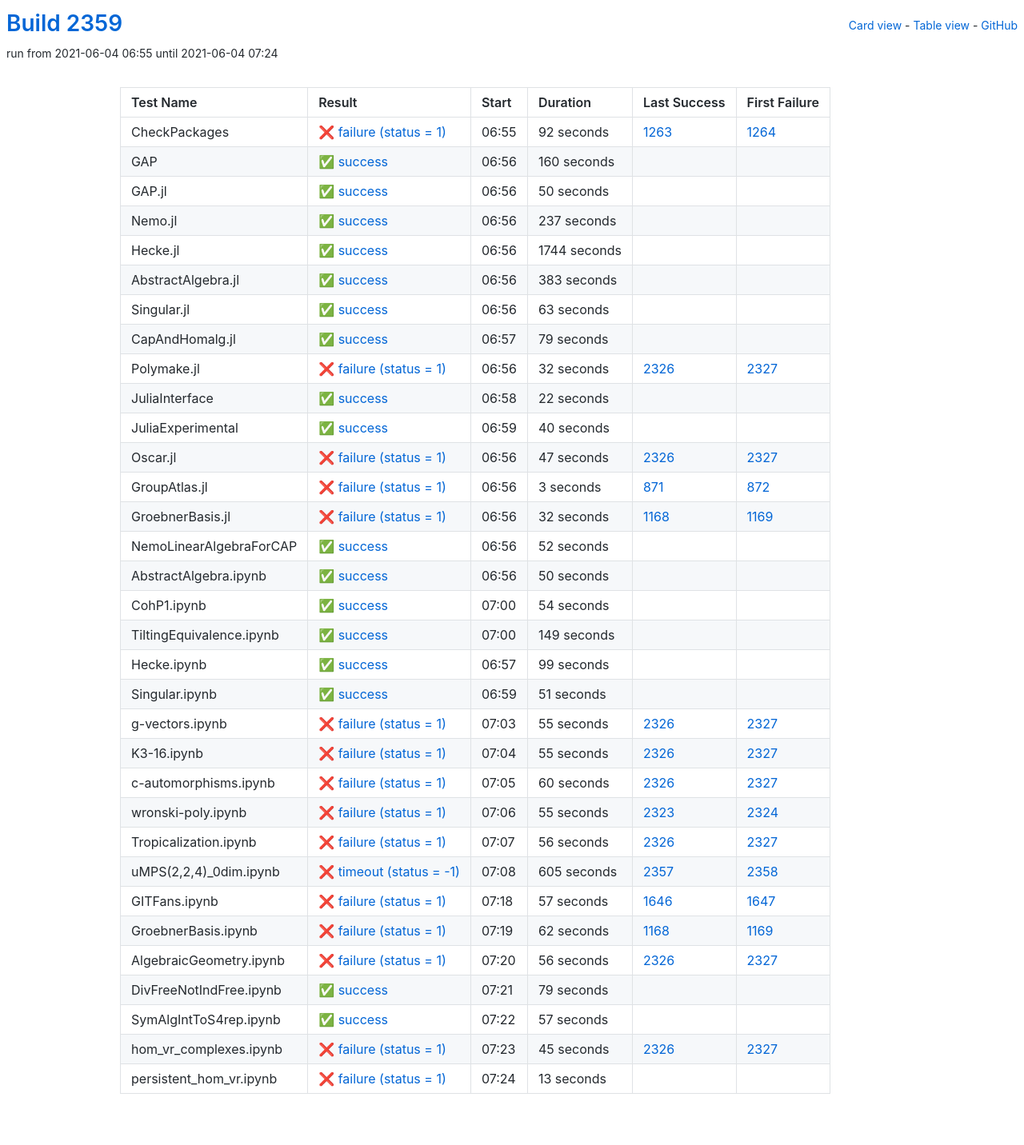
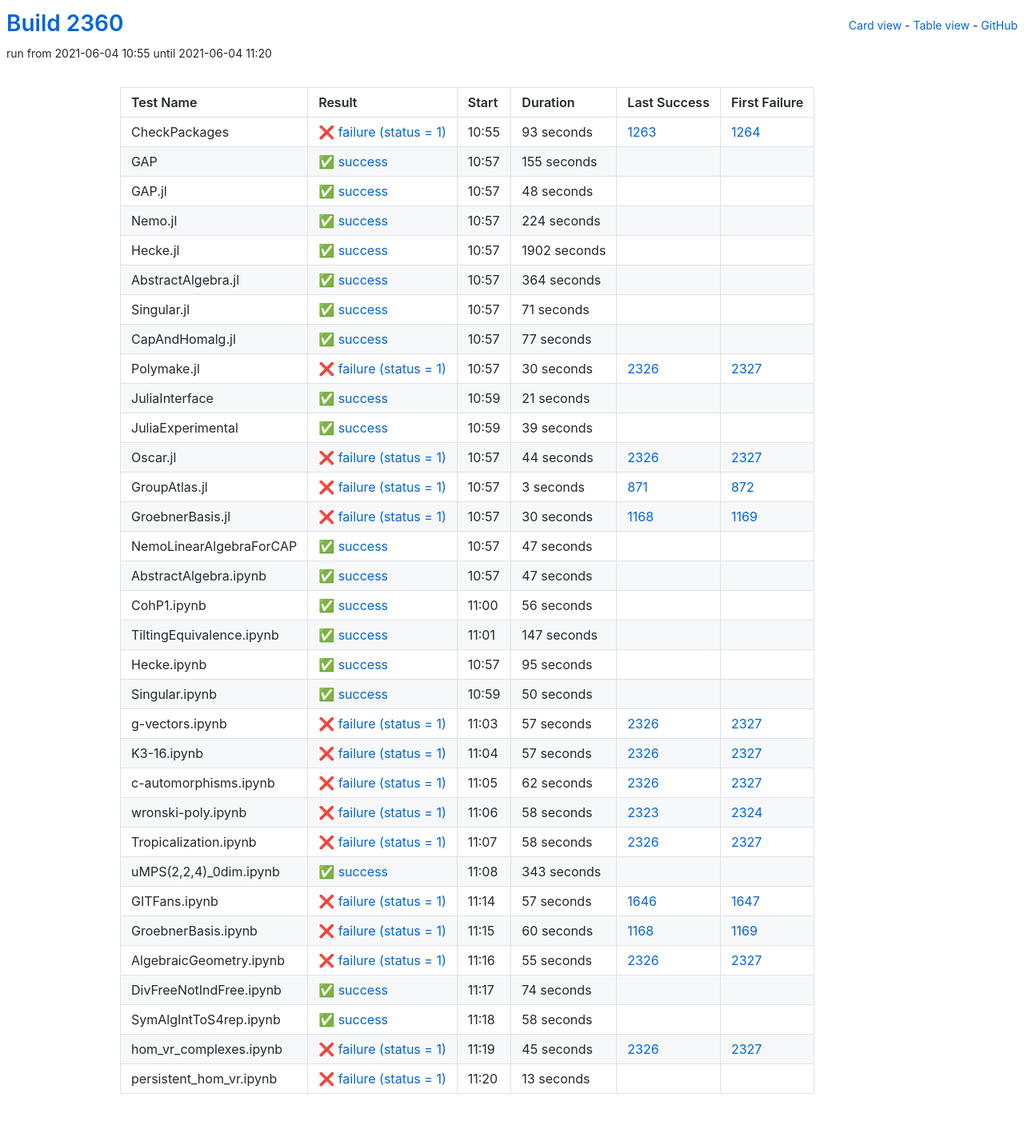
Before and after one commit to oscar-system/oscar-ci-status-stable, a Jekyll site: the page built from table.html, in a window 1280 px wide. Shown: the whole page at 80% size. Built offline with Jekyll 4.4.1, drawn with Linux system fonts in a browser that asks for light colours.

Commit message:
Build #2360

```diff
--- a/_data/ci.yml
+++ b/_data/ci.yml
@@ -1,6 +1,6 @@
 ---
-build: 2359
-build_url: https://oscarci.mathematik.uni-kl.de/job/oscar-stable/2359/
+build: 2360
+build_url: https://oscarci.mathematik.uni-kl.de/job/oscar-stable/2360/
 job: oscar-stable
 organization: oscar-system
 repo: oscar-ci-status-stable
@@ -8,152 +8,152 @@ repourl: https://github.com/oscar-system/oscar-ci-status-stable
 tests:
 - name: CheckPackages
   id: checkpackages
-  log: https://oscarci.mathematik.uni-kl.de/job/oscar-stable/2359/artifact/logs/build-2359/CheckPackages.log
-  start: 2021-06-04 06:55
+  log: https://oscarci.mathematik.uni-kl.de/job/oscar-stable/2360/artifact/logs/build-2360/CheckPackages.log
+  start: 2021-06-04 10:55
   success: false
   exitcode: 1
   status: failure
-  duration: 92
+  duration: 93
   last_success: 1263
   last_success_url: https://oscarci.mathematik.uni-kl.de/job/oscar-stable/1263/
   first_failure: 1264
   first_failure_url: https://oscarci.mathematik.uni-kl.de/job/oscar-stable/1264/
 - name: GAP
   id: gap
-  log: https://oscarci.mathematik.uni-kl.de/job/oscar-stable/2359/artifact/logs/build-2359/GAP.log
-  start: 2021-06-04 06:56
+  log: https://oscarci.mathematik.uni-kl.de/job/oscar-stable/2360/artifact/logs/build-2360/GAP.log
+  start: 2021-06-04 10:57
   success: true
   exitcode: 0
   status: success
-  duration: 160
+  duration: 155
   last_success: false
   last_success_url:
   first_failure: false
   first_failure_url:
 - name: GAP.jl
   id: gap-jl
-  log: https://oscarci.mathematik.uni-kl.de/job/oscar-stable/2359/artifact/logs/build-2359/GAP.jl.log
-  start: 2021-06-04 06:56
+  log: https://oscarci.mathematik.uni-kl.de/job/oscar-stable/2360/artifact/logs/build-2360/GAP.jl.log
+  start: 2021-06-04 10:57
   success: true
   exitcode: 0
   status: success
-  duration: 50
+  duration: 48
   last_success: false
   last_success_url:
   first_failure: false
   first_failure_url:
 - name: Nemo.jl
   id: nemo-jl
-  log: https://oscarci.mathematik.uni-kl.de/job/oscar-stable/2359/artifact/logs/build-2359/Nemo.jl.log
-  start: 2021-06-04 06:56
+  log: https://oscarci.mathematik.uni-kl.de/job/oscar-stable/2360/artifact/logs/build-2360/Nemo.jl.log
+  start: 2021-06-04 10:57
   success: true
   exitcode: 0
   status: success
-  duration: 237
+  duration: 224
   last_success: false
   last_success_url:
   first_failure: false
   first_failure_url:
 - name: Hecke.jl
   id: hecke-jl
-  log: https://oscarci.mathematik.uni-kl.de/job/oscar-stable/2359/artifact/logs/build-2359/Hecke.jl.log
-  start: 2021-06-04 06:56
+  log: https://oscarci.mathematik.uni-kl.de/job/oscar-stable/2360/artifact/logs/build-2360/Hecke.jl.log
+  start: 2021-06-04 10:57
   success: true
   exitcode: 0
   status: success
-  duration: 1744
+  duration: 1902
   last_success: false
   last_success_url:
   first_failure: false
   first_failure_url:
 - name: AbstractAlgebra.jl
   id: abstractalgebra-jl
-  log: https://oscarci.mathematik.uni-kl.de/job/oscar-stable/2359/artifact/logs/build-2359/AbstractAlgebra.jl.log
-  start: 2021-06-04 06:56
+  log: https://oscarci.mathematik.uni-kl.de/job/oscar-stable/2360/artifact/logs/build-2360/AbstractAlgebra.jl.log
+  start: 2021-06-04 10:57
   success: true
   exitcode: 0
   status: success
-  duration: 383
+  duration: 364
   last_success: false
   last_success_url:
   first_failure: false
   first_failure_url:
 - name: Singular.jl
   id: singular-jl
-  log: https://oscarci.mathematik.uni-kl.de/job/oscar-stable/2359/artifact/logs/build-2359/Singular.jl.log
-  start: 2021-06-04 06:56
+  log: https://oscarci.mathematik.uni-kl.de/job/oscar-stable/2360/artifact/logs/build-2360/Singular.jl.log
+  start: 2021-06-04 10:57
   success: true
   exitcode: 0
   status: success
-  duration: 63
+  duration: 71
   last_success: false
   last_success_url:
   first_failure: false
   first_failure_url:
 - name: CapAndHomalg.jl
   id: capandhomalg-jl
-  log: https://oscarci.mathematik.uni-kl.de/job/oscar-stable/2359/artifact/logs/build-2359/CapAndHomalg.jl.log
-  start: 2021-06-04 06:57
+  log: https://oscarci.mathematik.uni-kl.de/job/oscar-stable/2360/artifact/logs/build-2360/CapAndHomalg.jl.log
+  start: 2021-06-04 10:57
   success: true
   exitcode: 0
   status: success
-  duration: 79
+  duration: 77
   last_success: false
   last_success_url:
   first_failure: false
   first_failure_url:
 - name: Polymake.jl
   id: polymake-jl
-  log: https://oscarci.mathematik.uni-kl.de/job/oscar-stable/2359/artifact/logs/build-2359/Polymake.jl.log
-  start: 2021-06-04 06:56
+  log: https://oscarci.mathematik.uni-kl.de/job/oscar-stable/2360/artifact/logs/build-2360/Polymake.jl.log
+  start: 2021-06-04 10:57
   success: false
   exitcode: 1
   status: failure
-  duration: 32
+  duration: 30
   last_success: 2326
   last_success_url: https://oscarci.mathematik.uni-kl.de/job/oscar-stable/2326/
   first_failure: 2327
   first_failure_url: https://oscarci.mathematik.uni-kl.de/job/oscar-stable/2327/
 - name: JuliaInterface
   id: juliainterface
-  log: https://oscarci.mathematik.uni-kl.de/job/oscar-stable/2359/artifact/logs/build-2359/JuliaInterface.log
-  start: 2021-06-04 06:58
+  log: https://oscarci.mathematik.uni-kl.de/job/oscar-stable/2360/artifact/logs/build-2360/JuliaInterface.log
+  start: 2021-06-04 10:59
   success: true
   exitcode: 0
   status: success
-  duration: 22
+  duration: 21
   last_success: false
   last_success_url:
   first_failure: false
   first_failure_url:
 - name: JuliaExperimental
   id: juliaexperimental
-  log: https://oscarci.mathematik.uni-kl.de/job/oscar-stable/2359/artifact/logs/build-2359/JuliaExperimental.log
-  start: 2021-06-04 06:59
+  log: https://oscarci.mathematik.uni-kl.de/job/oscar-stable/2360/artifact/logs/build-2360/JuliaExperimental.log
+  start: 2021-06-04 10:59
   success: true
   exitcode: 0
   status: success
-  duration: 40
+  duration: 39
   last_success: false
   last_success_url:
   first_failure: false
   first_failure_url:
 - name: Oscar.jl
   id: oscar-jl
-  log: https://oscarci.mathematik.uni-kl.de/job/oscar-stable/2359/artifact/logs/build-2359/Oscar.jl.log
-  start: 2021-06-04 06:56
+  log: https://oscarci.mathematik.uni-kl.de/job/oscar-stable/2360/artifact/logs/build-2360/Oscar.jl.log
+  start: 2021-06-04 10:57
   success: false
   exitcode: 1
   status: failure
-  duration: 47
+  duration: 44
   last_success: 2326
   last_success_url: https://oscarci.mathematik.uni-kl.de/job/oscar-stable/2326/
   first_failure: 2327
   first_failure_url: https://oscarci.mathematik.uni-kl.de/job/oscar-stable/2327/
 - name: GroupAtlas.jl
   id: groupatlas-jl
-  log: https://oscarci.mathematik.uni-kl.de/job/oscar-stable/2359/artifact/logs/build-2359/GroupAtlas.jl.log
-  start: 2021-06-04 06:56
+  log: https://oscarci.mathematik.uni-kl.de/job/oscar-stable/2360/artifact/logs/build-2360/GroupAtlas.jl.log
+  start: 2021-06-04 10:57
   success: false
   exitcode: 1
   status: failure
@@ -164,32 +164,80 @@ tests:
   first_failure_url: https://oscarci.mathematik.uni-kl.de/job/oscar-stable/872/
 - name: GroebnerBasis.jl
   id: groebnerbasis-jl
-  log: https://oscarci.mathematik.uni-kl.de/job/oscar-stable/2359/artifact/logs/build-2359/GroebnerBasis.jl.log
-  start: 2021-06-04 06:56
+  log: https://oscarci.mathematik.uni-kl.de/job/oscar-stable/2360/artifact/logs/build-2360/GroebnerBasis.jl.log
+  start: 2021-06-04 10:57
   success: false
   exitcode: 1
   status: failure
-  duration: 32
+  duration: 30
   last_success: 1168
   last_success_url: https://oscarci.mathematik.uni-kl.de/job/oscar-stable/1168/
   first_failure: 1169
   first_failure_url: https://oscarci.mathematik.uni-kl.de/job/oscar-stable/1169/
 - name: NemoLinearAlgebraForCAP
   id: nemolinearalgebraforcap
-  log: https://oscarci.mathematik.uni-kl.de/job/oscar-stable/2359/artifact/logs/build-2359/NemoLinearAlgebraForCAP.log
-  start: 2021-06-04 06:56
+  log: https://oscarci.mathematik.uni-kl.de/job/oscar-stable/2360/artifact/logs/build-2360/NemoLinearAlgebraForCAP.log
+  start: 2021-06-04 10:57
   success: true
   exitcode: 0
   status: success
-  duration: 52
+  duration: 47
   last_success: false
   last_success_url:
   first_failure: false
   first_failure_url:
 - name: AbstractAlgebra.ipynb
   id: abstractalgebra-ipynb
-  log: https://oscarci.mathematik.uni-kl.de/job/oscar-stable/2359/artifact/logs/build-2359/AbstractAlgebra.ipynb.log
-  start: 2021-06-04 06:56
+  log: https://oscarci.mathematik.uni-kl.de/job/oscar-stable/2360/artifact/logs/build-2360/AbstractAlgebra.ipynb.log
+  start: 2021-06-04 10:57
+  success: true
+  exitcode: 0
+  status: success
+  duration: 47
+  last_success: false
+  last_success_url:
+  first_failure: false
+  first_failure_url:
+- name: CohP1.ipynb
+  id: cohp1-ipynb
+  log: https://oscarci.mathematik.uni-kl.de/job/oscar-stable/2360/artifact/logs/build-2360/CohP1.ipynb.log
+  start: 2021-06-04 11:00
+  success: true
+  exitcode: 0
+  status: success
+  duration: 56
+  last_success: false
+  last_success_url:
+  first_failure: false
+  first_failure_url:
+- name: TiltingEquivalence.ipynb
+  id: tiltingequivalence-ipynb
+  log: https://oscarci.mathematik.uni-kl.de/job/oscar-stable/2360/artifact/logs/build-2360/TiltingEquivalence.ipynb.log
+  start: 2021-06-04 11:01
+  success: true
+  exitcode: 0
+  status: success
+  duration: 147
+  last_success: false
+  last_success_url:
+  first_failure: false
+  first_failure_url:
+- name: Hecke.ipynb
+  id: hecke-ipynb
+  log: https://oscarci.mathematik.uni-kl.de/job/oscar-stable/2360/artifact/logs/build-2360/Hecke.ipynb.log
+  start: 2021-06-04 10:57
+  success: true
+  exitcode: 0
+  status: success
+  duration: 95
+  last_success: false
+  last_success_url:
+  first_failure: false
+  first_failure_url:
+- name: Singular.ipynb
+  id: singular-ipynb
+  log: https://oscarci.mathematik.uni-kl.de/job/oscar-stable/2360/artifact/logs/build-2360/Singular.ipynb.log
+  start: 2021-06-04 10:59
   success: true
   exitcode: 0
   status: success
@@ -198,130 +246,82 @@ tests:
   last_success_url:
   first_failure: false
   first_failure_url:
-- name: CohP1.ipynb
-  id: cohp1-ipynb
-  log: https://oscarci.mathematik.uni-kl.de/job/oscar-stable/2359/artifact/logs/build-2359/CohP1.ipynb.log
-  start: 2021-06-04 07:00
-  success: true
-  exitcode: 0
-  status: success
-  duration: 54
-  last_success: false
-  last_success_url:
-  first_failure: false
-  first_failure_url:
-- name: TiltingEquivalence.ipynb
-  id: tiltingequivalence-ipynb
-  log: https://oscarci.mathematik.uni-kl.de/job/oscar-stable/2359/artifact/logs/build-2359/TiltingEquivalence.ipynb.log
-  start: 2021-06-04 07:00
-  success: true
-  exitcode: 0
-  status: success
-  duration: 149
-  last_success: false
-  last_success_url:
-  first_failure: false
-  first_failure_url:
-- name: Hecke.ipynb
-  id: hecke-ipynb
-  log: https://oscarci.mathematik.uni-kl.de/job/oscar-stable/2359/artifact/logs/build-2359/Hecke.ipynb.log
-  start: 2021-06-04 06:57
-  success: true
-  exitcode: 0
-  status: success
-  duration: 99
-  last_success: false
-  last_success_url:
-  first_failure: false
-  first_failure_url:
-- name: Singular.ipynb
-  id: singular-ipynb
-  log: https://oscarci.mathematik.uni-kl.de/job/oscar-stable/2359/artifact/logs/build-2359/Singular.ipynb.log
-  start: 2021-06-04 06:59
-  success: true
-  exitcode: 0
-  status: success
-  duration: 51
-  last_success: false
-  last_success_url:
-  first_failure: false
-  first_failure_url:
 - name: g-vectors.ipynb
   id: g-vectors-ipynb
-  log: https://oscarci.mathematik.uni-kl.de/job/oscar-stable/2359/artifact/logs/build-2359/g-vectors.ipynb.log
-  start: 2021-06-04 07:03
+  log: https://oscarci.mathematik.uni-kl.de/job/oscar-stable/2360/artifact/logs/build-2360/g-vectors.ipynb.log
+  start: 2021-06-04 11:03
   success: false
   exitcode: 1
   status: failure
-  duration: 55
+  duration: 57
   last_success: 2326
   last_success_url: https://oscarci.mathematik.uni-kl.de/job/oscar-stable/2326/
   first_failure: 2327
   first_failure_url: https://oscarci.mathematik.uni-kl.de/job/oscar-stable/2327/
 - name: K3-16.ipynb
   id: k3-16-ipynb
-  log: https://oscarci.mathematik.uni-kl.de/job/oscar-stable/2359/artifact/logs/build-2359/K3-16.ipynb.log
-  start: 2021-06-04 07:04
+  log: https://oscarci.mathematik.uni-kl.de/job/oscar-stable/2360/artifact/logs/build-2360/K3-16.ipynb.log
+  start: 2021-06-04 11:04
   success: false
   exitcode: 1
   status: failure
-  duration: 55
+  duration: 57
   last_success: 2326
   last_success_url: https://oscarci.mathematik.uni-kl.de/job/oscar-stable/2326/
   first_failure: 2327
   first_failure_url: https://oscarci.mathematik.uni-kl.de/job/oscar-stable/2327/
 - name: c-automorphisms.ipynb
   id: c-automorphisms-ipynb
-  log: https://oscarci.mathematik.uni-kl.de/job/oscar-stable/2359/artifact/logs/build-2359/c-automorphisms.ipynb.log
-  start: 2021-06-04 07:05
+  log: https://oscarci.mathematik.uni-kl.de/job/oscar-stable/2360/artifact/logs/build-2360/c-automorphisms.ipynb.log
+  start: 2021-06-04 11:05
   success: false
   exitcode: 1
   status: failure
-  duration: 60
+  duration: 62
   last_success: 2326
   last_success_url: https://oscarci.mathematik.uni-kl.de/job/oscar-stable/2326/
   first_failure: 2327
   first_failure_url: https://oscarci.mathematik.uni-kl.de/job/oscar-stable/2327/
 - name: wronski-poly.ipynb
   id: wronski-poly-ipynb
-  log: https://oscarci.mathematik.uni-kl.de/job/oscar-stable/2359/artifact/logs/build-2359/wronski-poly.ipynb.log
-  start: 2021-06-04 07:06
+  log: https://oscarci.mathematik.uni-kl.de/job/oscar-stable/2360/artifact/logs/build-2360/wronski-poly.ipynb.log
+  start: 2021-06-04 11:06
   success: false
   exitcode: 1
   status: failure
-  duration: 55
+  duration: 58
   last_success: 2323
   last_success_url: https://oscarci.mathematik.uni-kl.de/job/oscar-stable/2323/
   first_failure: 2324
   first_failure_url: https://oscarci.mathematik.uni-kl.de/job/oscar-stable/2324/
 - name: Tropicalization.ipynb
   id: tropicalization-ipynb
-  log: https://oscarci.mathematik.uni-kl.de/job/oscar-stable/2359/artifact/logs/build-2359/Tropicalization.ipynb.log
-  start: 2021-06-04 07:07
+  log: https://oscarci.mathematik.uni-kl.de/job/oscar-stable/2360/artifact/logs/build-2360/Tropicalization.ipynb.log
+  start: 2021-06-04 11:07
   success: false
   exitcode: 1
   status: failure
-  duration: 56
+  duration: 58
   last_success: 2326
   last_success_url: https://oscarci.mathematik.uni-kl.de/job/oscar-stable/2326/
   first_failure: 2327
   first_failure_url: https://oscarci.mathematik.uni-kl.de/job/oscar-stable/2327/
 - name: uMPS(2,2,4)_0dim.ipynb
   id: umps-2-2-4-0dim-ipynb
-  log: https://oscarci.mathematik.uni-kl.de/job/oscar-stable/2359/artifact/logs/build-2359/uMPS-2-2-4-_0dim.ipynb.log
-  start: 2021-06-04 07:08
-  success: false
-  exitcode: -1
-  status: timeout
-  duration: 605
-  last_success: 2357
-  last_success_url: https://oscarci.mathematik.uni-kl.de/job/oscar-stable/2357/
-  first_failure: 2358
-  first_failure_url: https://oscarci.mathematik.uni-kl.de/job/oscar-stable/2358/
+  log: https://oscarci.mathematik.uni-kl.de/job/oscar-stable/2360/artifact/logs/build-2360/uMPS-2-2-4-_0dim.ipynb.log
+  start: 2021-06-04 11:08
+  success: true
+  exitcode: 0
+  status: success
+  duration: 343
+  last_success: false
+  last_success_url:
+  first_failure: false
+  first_failure_url:
 - name: GITFans.ipynb
   id: gitfans-ipynb
-  log: https://oscarci.mathematik.uni-kl.de/job/oscar-stable/2359/artifact/logs/build-2359/GITFans.ipynb.log
-  start: 2021-06-04 07:18
+  log: https://oscarci.mathematik.uni-kl.de/job/oscar-stable/2360/artifact/logs/build-2360/GITFans.ipynb.log
+  start: 2021-06-04 11:14
   success: false
   exitcode: 1
   status: failure
@@ -332,56 +332,56 @@ tests:
   first_failure_url: https://oscarci.mathematik.uni-kl.de/job/oscar-stable/1647/
 - name: GroebnerBasis.ipynb
   id: groebnerbasis-ipynb
-  log: https://oscarci.mathematik.uni-kl.de/job/oscar-stable/2359/artifact/logs/build-2359/GroebnerBasis.ipynb.log
-  start: 2021-06-04 07:19
+  log: https://oscarci.mathematik.uni-kl.de/job/oscar-stable/2360/artifact/logs/build-2360/GroebnerBasis.ipynb.log
+  start: 2021-06-04 11:15
   success: false
   exitcode: 1
   status: failure
-  duration: 62
+  duration: 60
   last_success: 1168
   last_success_url: https://oscarci.mathematik.uni-kl.de/job/oscar-stable/1168/
   first_failure: 1169
   first_failure_url: https://oscarci.mathematik.uni-kl.de/job/oscar-stable/1169/
 - name: AlgebraicGeometry.ipynb
   id: algebraicgeometry-ipynb
-  log: https://oscarci.mathematik.uni-kl.de/job/oscar-stable/2359/artifact/logs/build-2359/AlgebraicGeometry.ipynb.log
-  start: 2021-06-04 07:20
+  log: https://oscarci.mathematik.uni-kl.de/job/oscar-stable/2360/artifact/logs/build-2360/AlgebraicGeometry.ipynb.log
+  start: 2021-06-04 11:16
   success: false
   exitcode: 1
   status: failure
-  duration: 56
+  duration: 55
   last_success: 2326
   last_success_url: https://oscarci.mathematik.uni-kl.de/job/oscar-stable/2326/
   first_failure: 2327
   first_failure_url: https://oscarci.mathematik.uni-kl.de/job/oscar-stable/2327/
 - name: DivFreeNotIndFree.ipynb
   id: divfreenotindfree-ipynb
-  log: https://oscarci.mathematik.uni-kl.de/job/oscar-stable/2359/artifact/logs/build-2359/DivFreeNotIndFree.ipynb.log
-  start: 2021-06-04 07:21
+  log: https://oscarci.mathematik.uni-kl.de/job/oscar-stable/2360/artifact/logs/build-2360/DivFreeNotIndFree.ipynb.log
+  start: 2021-06-04 11:17
   success: true
   exitcode: 0
   status: success
-  duration: 79
+  duration: 74
   last_success: false
   last_success_url:
   first_failure: false
   first_failure_url:
 - name: SymAlgIntToS4rep.ipynb
   id: symalginttos4rep-ipynb
-  log: https://oscarci.mathematik.uni-kl.de/job/oscar-stable/2359/artifact/logs/build-2359/SymAlgIntToS4rep.ipynb.log
-  start: 2021-06-04 07:22
+  log: https://oscarci.mathematik.uni-kl.de/job/oscar-stable/2360/artifact/logs/build-2360/SymAlgIntToS4rep.ipynb.log
+  start: 2021-06-04 11:18
   success: true
   exitcode: 0
   status: success
-  duration: 57
+  duration: 58
   last_success: false
   last_success_url:
   first_failure: false
   first_failure_url:
 - name: hom_vr_complexes.ipynb
   id: hom-vr-complexes-ipynb
-  log: https://oscarci.mathematik.uni-kl.de/job/oscar-stable/2359/artifact/logs/build-2359/hom_vr_complexes.ipynb.log
-  start: 2021-06-04 07:23
+  log: https://oscarci.mathematik.uni-kl.de/job/oscar-stable/2360/artifact/logs/build-2360/hom_vr_complexes.ipynb.log
+  start: 2021-06-04 11:19
   success: false
   exitcode: 1
   status: failure
@@ -392,8 +392,8 @@ tests:
   first_failure_url: https://oscarci.mathematik.uni-kl.de/job/oscar-stable/2327/
 - name: persistent_hom_vr.ipynb
   id: persistent-hom-vr-ipynb
-  log: https://oscarci.mathematik.uni-kl.de/job/oscar-stable/2359/artifact/logs/build-2359/persistent_hom_vr.ipynb.log
-  start: 2021-06-04 07:24
+  log: https://oscarci.mathematik.uni-kl.de/job/oscar-stable/2360/artifact/logs/build-2360/persistent_hom_vr.ipynb.log
+  start: 2021-06-04 11:20
   success: false
   exitcode: 1
   status: failure
```
Also changed, not shown: README.md.
